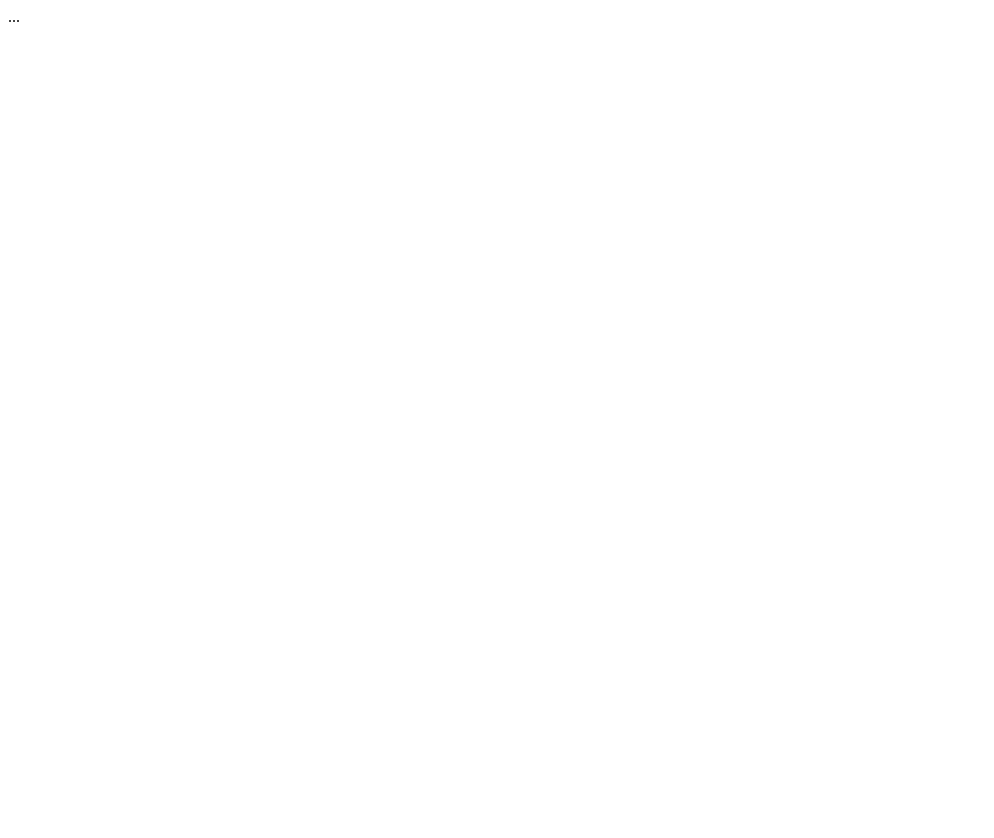
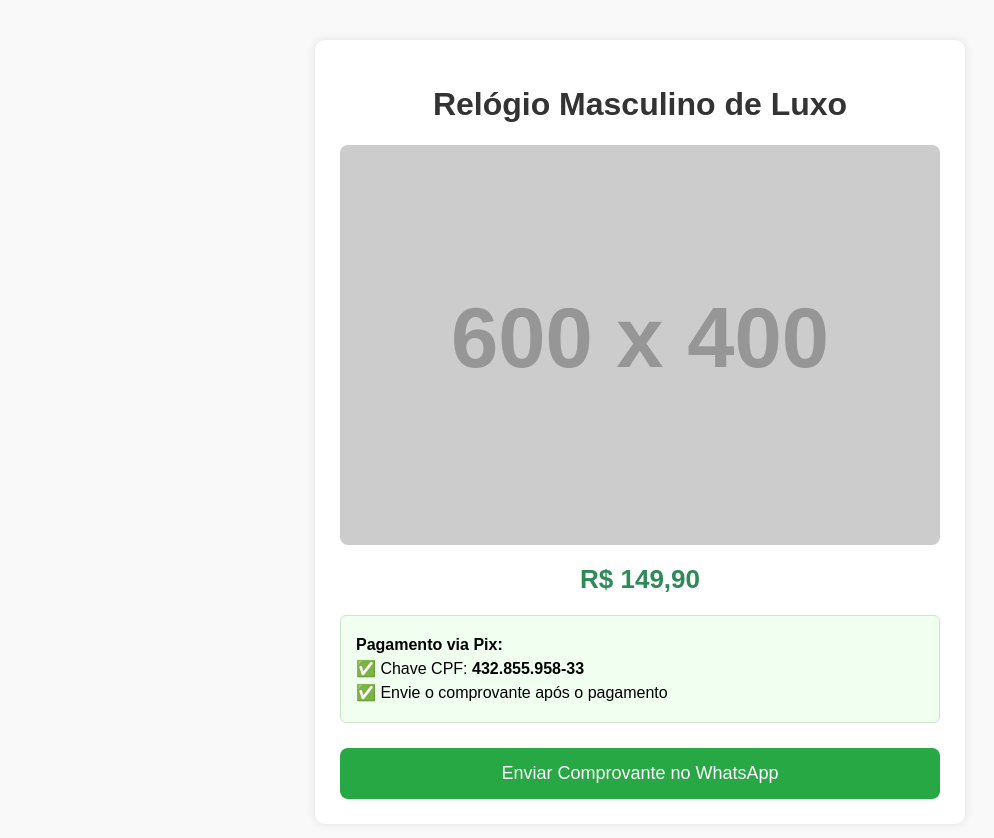
Before and after one commit to BomProduto/Loja-Vinicius, a plain HTML site: page index.html in a window 1280 px wide. Shown: the whole page, without its empty margins (0-994 px from the left). Before the commit the page ends 800 px from the top, so only its background shows below. Drawn offline with Linux system fonts and the light colour scheme; placeholder pictures from the web are drawn by us.

Commit message:
Update index.html

```diff
--- a/index.html
+++ b/index.html
@@ -3,4 +3,73 @@
 <head>
   <meta charset="UTF-8">
   <title>Bom Produto - Loja Oficial</title>
-  ...
+  <style>
+    body {
+      font-family: Arial, sans-serif;
+      background: #f9f9f9;
+      margin: 0;
+      padding: 0;
+    }
+    .container {
+      max-width: 600px;
+      margin: 40px auto;
+      background: #fff;
+      padding: 25px;
+      box-shadow: 0 0 10px rgba(0,0,0,0.1);
+      border-radius: 10px;
+    }
+    h1 {
+      text-align: center;
+      color: #333;
+    }
+    img {
+      width: 100%;
+      border-radius: 8px;
+    }
+    .preco {
+      font-size: 26px;
+      color: #2e8b57;
+      font-weight: bold;
+      text-align: center;
+      margin: 15px 0;
+    }
+    .pix-box {
+      background: #f0fff0;
+      padding: 15px;
+      border: 1px solid #cce5cc;
+      border-radius: 6px;
+      margin-top: 20px;
+    }
+    .pix-box p {
+      margin: 5px 0;
+    }
+    .botao {
+      display: block;
+      background: #28a745;
+      color: white;
+      text-align: center;
+      padding: 15px;
+      border-radius: 8px;
+      text-decoration: none;
+      font-size: 18px;
+      margin-top: 25px;
+    }
+    .botao:hover {
+      background: #218838;
+    }
+  </style>
+</head>
+<body>
+  <div class="container">
+    <h1>Relógio Masculino de Luxo</h1>
+    <img src="https://via.placeholder.com/600x400.png?text=Rel%C3%B3gio+de+Luxo" alt="Relógio de Luxo">
+    <div class="preco">R$ 149,90</div>
+    <div class="pix-box">
+      <p><strong>Pagamento via Pix:</strong></p>
+      <p>✅ Chave CPF: <strong>432.855.958-33</strong></p>
+      <p>✅ Envie o comprovante após o pagamento</p>
+    </div>
+    <a class="botao" href="https://wa.me/5599999999999?text=Olá!+Acabei+de+comprar+o+relógio+e+enviei+o+comprovante+por+Pix." target="_blank">Enviar Comprovante no WhatsApp</a>
+  </div>
+</body>
+</html>
```
